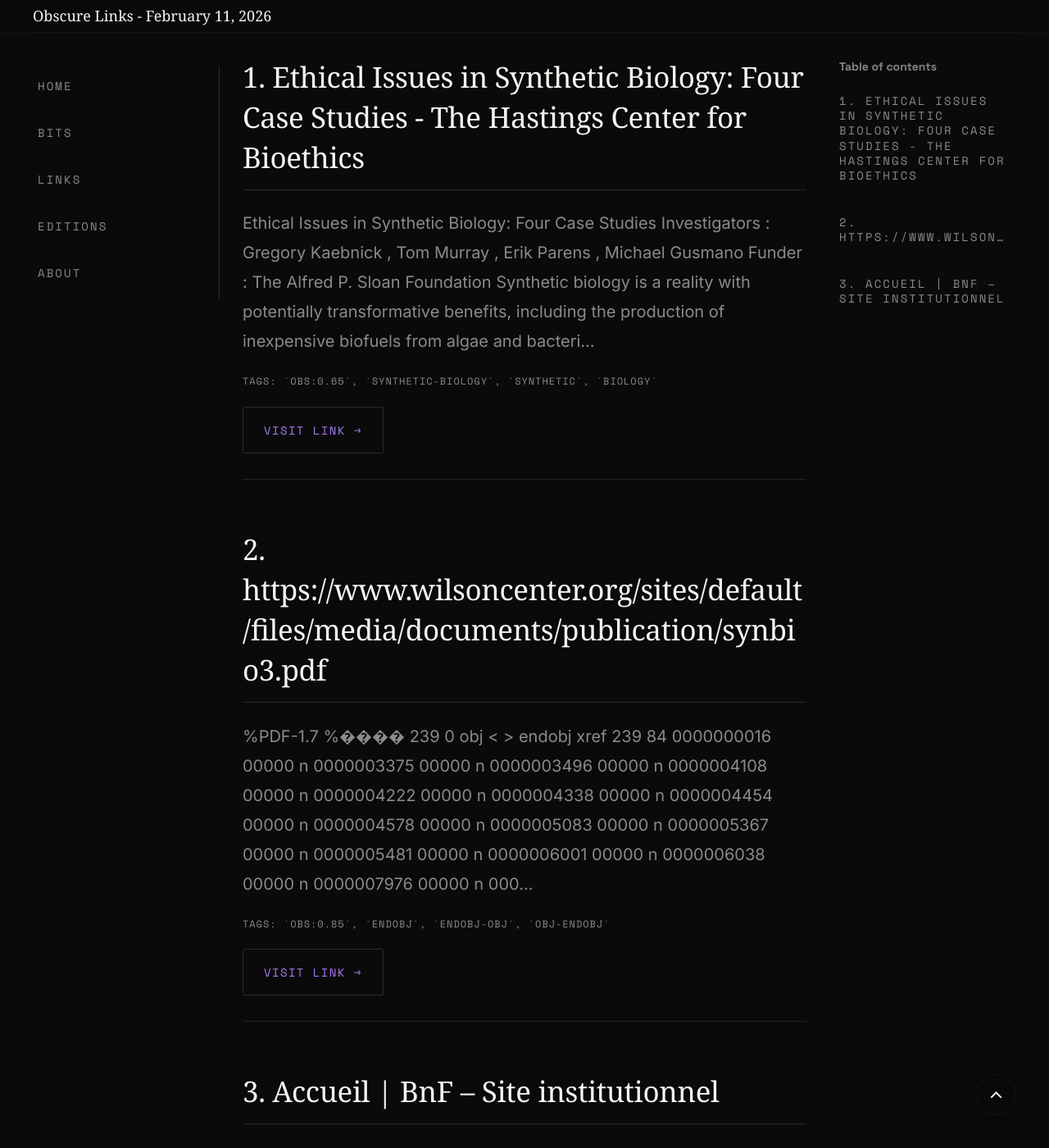
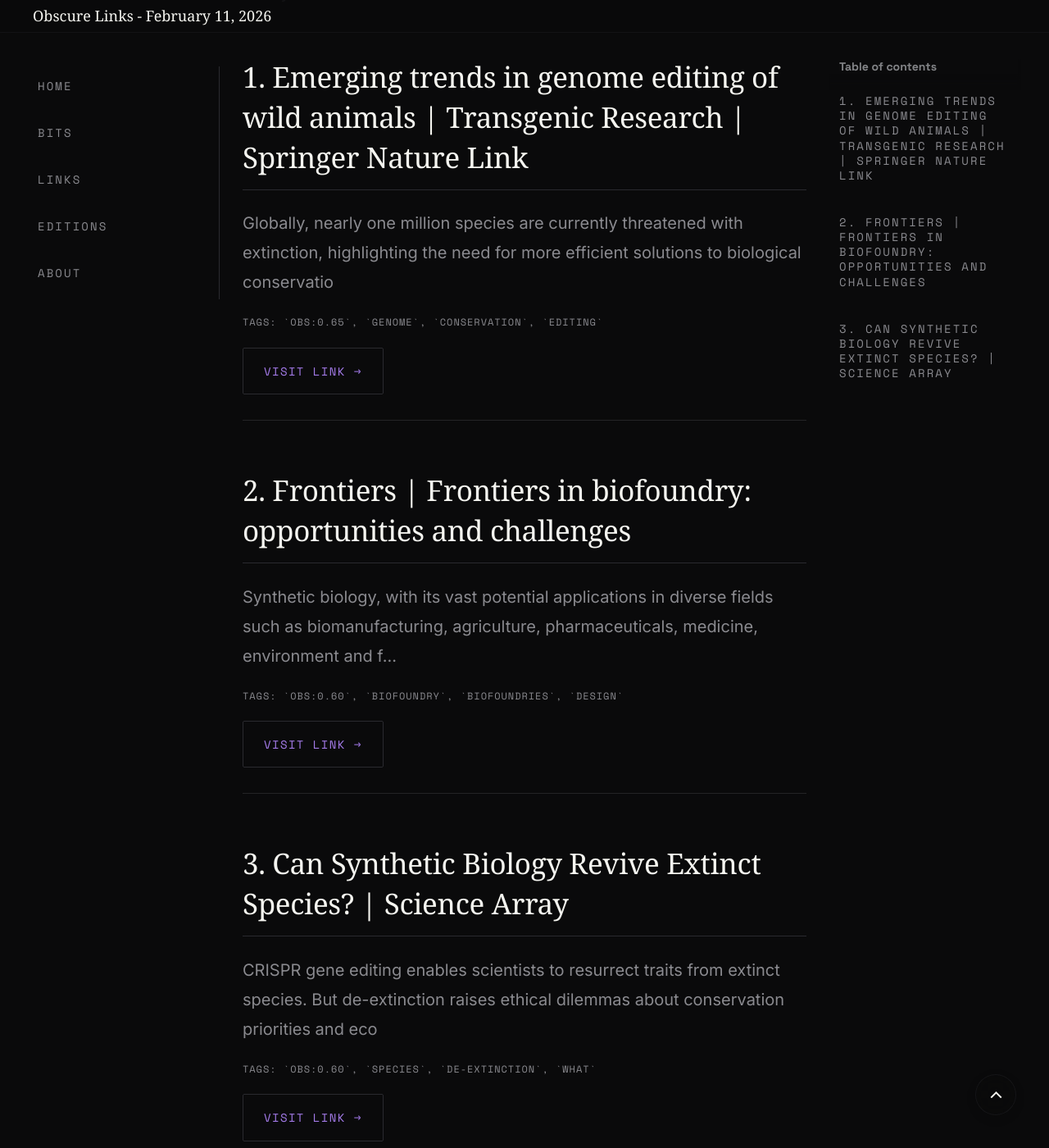
Before and after one commit to obscurebit/b1ts, an MkDocs documentation site: the page built from docs/links/posts/2026-02-11-daily-links.md, in a window 1280 px wide and 1400 px high, scrolled down 253 px. Shown: the whole window at 82% size. Built offline with MkDocs 1.6.1 and Material for MkDocs 9.7.7, drawn with Linux system fonts in a browser that asks for light colours; some web fonts are replaced; comment, search, counter and statistics services are not loaded; some of the changed text lies outside the part shown.

Commit message:
🤖 Daily content update - 2026-02-11

```diff
--- a/docs/links/posts/2026-02-11-daily-links.md
+++ b/docs/links/posts/2026-02-11-daily-links.md
@@ -14,33 +14,33 @@ theme: "synthetic life"
 Today's curated discoveries from the hidden corners of the web.
 
 
-## 1. Ethical Issues in Synthetic Biology: Four Case Studies - The Hastings Center for Bioethics
+## 1. Emerging trends in genome editing of wild animals | Transgenic Research | Springer Nature Link
 
-Ethical Issues in Synthetic Biology: Four Case Studies Investigators : Gregory Kaebnick , Tom Murray , Erik Parens , Michael Gusmano Funder : The Alfred P. Sloan Foundation Synthetic biology is a reality with potentially transformative benefits, including the production of inexpensive biofuels from algae and bacteri...
+Globally, nearly one million species are currently threatened with extinction, highlighting the need for more efficient solutions to biological conservatio
 
-<p class="link-tags">Tags: `obs:0.65`, `synthetic-biology`, `synthetic`, `biology`</p>
+<p class="link-tags">Tags: `obs:0.65`, `genome`, `conservation`, `editing`</p>
 
-<a href="https://www.thehastingscenter.org/who-we-are/our-research/selected-past-projects/ethical-issues-in-synthetic-biology-four-case-studies/" target="_blank" rel="noopener" class="visit-link">Visit Link →</a>
+<a href="https://link.springer.com/article/10.1007/s11248-026-00483-y" target="_blank" rel="noopener" class="visit-link">Visit Link →</a>
 
 ---
 
-## 2. https://www.wilsoncenter.org/sites/default/files/media/documents/publication/synbio3.pdf
+## 2. Frontiers | Frontiers in biofoundry: opportunities and challenges
 
-%PDF-1.7 %���� 239 0 obj < > endobj xref 239 84 0000000016 00000 n 0000003375 00000 n 0000003496 00000 n 0000004108 00000 n 0000004222 00000 n 0000004338 00000 n 0000004454 00000 n 0000004578 00000 n 0000005083 00000 n 0000005367 00000 n 0000005481 00000 n 0000006001 00000 n 0000006038 00000 n 0000007976 00000 n 000...
+Synthetic biology, with its vast potential applications in diverse fields such as biomanufacturing, agriculture, pharmaceuticals, medicine, environment and f...
 
-<p class="link-tags">Tags: `obs:0.85`, `endobj`, `endobj-obj`, `obj-endobj`</p>
+<p class="link-tags">Tags: `obs:0.60`, `biofoundry`, `biofoundries`, `design`</p>
 
-<a href="https://www.wilsoncenter.org/sites/default/files/media/documents/publication/synbio3.pdf" target="_blank" rel="noopener" class="visit-link">Visit Link →</a>
+<a href="https://www.frontiersin.org/journals/synthetic-biology/articles/10.3389/fsybi.2025.1630026/full" target="_blank" rel="noopener" class="visit-link">Visit Link →</a>
 
 ---
 
-## 3. Accueil | BnF – Site institutionnel
+## 3. Can Synthetic Biology Revive Extinct Species? | Science Array
 
-Bibliothèque nationale de France Découvrez toutes ses richesses En ce moment à la BnF Exposition – Derniers jours Le Palais Garnier : 150 ans d’un théâtre mythique Jusqu'au 15 février 2026 | Opéra À l’occasion du 150e anniversaire de l’Opéra Garnier, cette séance retrace l’histoire mouvementée de ce monument embléma...
+CRISPR gene editing enables scientists to resurrect traits from extinct species. But de-extinction raises ethical dilemmas about conservation priorities and eco
 
-<p class="link-tags">Tags: `obs:0.55`, `savoir`, `en-savoir`, `biblioth`</p>
+<p class="link-tags">Tags: `obs:0.60`, `species`, `de-extinction`, `what`</p>
 
-<a href="https://www.bnf.fr" target="_blank" rel="noopener" class="visit-link">Visit Link →</a>
+<a href="https://nature.sciencearray.com/synthetic-biology-resurrect-extinct-species-deextinction" target="_blank" rel="noopener" class="visit-link">Visit Link →</a>
 
 ---
 
@@ -49,7 +49,7 @@ Bibliothèque nationale de France Découvrez toutes ses richesses En ce moment
   <button class="share-btn" data-url="{% raw %}{{ page.canonical_url }}{% endraw %}" data-title="Obscure Links - 2026-02-11">
     Share today's links
   </button>
-  <a href="https://github.com/obscurebit/b1ts/tree/0e84a28" target="_blank" rel="noopener" class="story-gen-link">
-    gen:0e84a28
+  <a href="https://github.com/obscurebit/b1ts/tree/d949c1c" target="_blank" rel="noopener" class="story-gen-link">
+    gen:d949c1c
   </a>
 </div>
--- a/overrides/home.html
+++ b/overrides/home.html
@@ -86,29 +86,29 @@
     </div>
 
     <div class="ob-links__grid">
-      <a href="https://www.thehastingscenter.org/who-we-are/our-research/selected-past-projects/ethical-issues-in-synthetic-biology-four-case-studies/" target="_blank" rel="noopener" class="ob-link ob-link--featured">
+      <a href="https://link.springer.com/article/10.1007/s11248-026-00483-y" target="_blank" rel="noopener" class="ob-link ob-link--featured">
         <span class="ob-link__number">01</span>
         <div class="ob-link__content">
-          <h3 class="ob-link__title">Ethical Issues in Synthetic Biology: Four Case Studies - The Hastings Center for Bioethics</h3>
-          <p class="ob-link__desc">Ethical Issues in Synthetic Biology: Four Case Studies Investigators : Gregory Kaebnick , Tom Murray...</p>
+          <h3 class="ob-link__title">Emerging trends in genome editing of wild animals | Transgenic Research | Springer Nature Link</h3>
+          <p class="ob-link__desc">Globally, nearly one million species are currently threatened with extinction, highlighting the need...</p>
         </div>
         <span class="ob-link__arrow">↗</span>
       </a>
 
-      <a href="https://www.wilsoncenter.org/sites/default/files/media/documents/publication/synbio3.pdf" target="_blank" rel="noopener" class="ob-link">
+      <a href="https://www.frontiersin.org/journals/synthetic-biology/articles/10.3389/fsybi.2025.1630026/full" target="_blank" rel="noopener" class="ob-link">
         <span class="ob-link__number">02</span>
         <div class="ob-link__content">
-          <h3 class="ob-link__title">https://www.wilsoncenter.org/sites/default/files/media/documents/publication/synbio3.pdf</h3>
-          <p class="ob-link__desc">%PDF-1.7 %���� 239 0 obj < > endobj xref 239 84 0000000016 00000 n 0000003375 00000 n 0000003496 000...</p>
+          <h3 class="ob-link__title">Frontiers | Frontiers in biofoundry: opportunities and challenges</h3>
+          <p class="ob-link__desc">Synthetic biology, with its vast potential applications in diverse fields such as biomanufacturing, ...</p>
         </div>
         <span class="ob-link__arrow">↗</span>
       </a>
 
-      <a href="https://www.bnf.fr" target="_blank" rel="noopener" class="ob-link">
+      <a href="https://nature.sciencearray.com/synthetic-biology-resurrect-extinct-species-deextinction" target="_blank" rel="noopener" class="ob-link">
         <span class="ob-link__number">03</span>
         <div class="ob-link__content">
-          <h3 class="ob-link__title">Accueil | BnF – Site institutionnel</h3>
-          <p class="ob-link__desc">Bibliothèque nationale de France Découvrez toutes ses richesses En ce moment à la BnF Exposition – D...</p>
+          <h3 class="ob-link__title">Can Synthetic Biology Revive Extinct Species? | Science Array</h3>
+          <p class="ob-link__desc">CRISPR gene editing enables scientists to resurrect traits from extinct species. But de-extinction r...</p>
         </div>
         <span class="ob-link__arrow">↗</span>
       </a>
```
Also changed, not shown: other parts of docs/links/posts/2026-02-11-daily-links.md (+1 -1 lines), docs/bits/index.md (+10 -0 lines), docs/bits/posts/2026-02-11-the-bloom-protocol.md (added, +50 -0 lines), docs/editions/posts/2026-02-11-edition-013.md (+3 -3 lines), docs/substack/2026-02-11-edition-013.md (+3 -3 lines).
